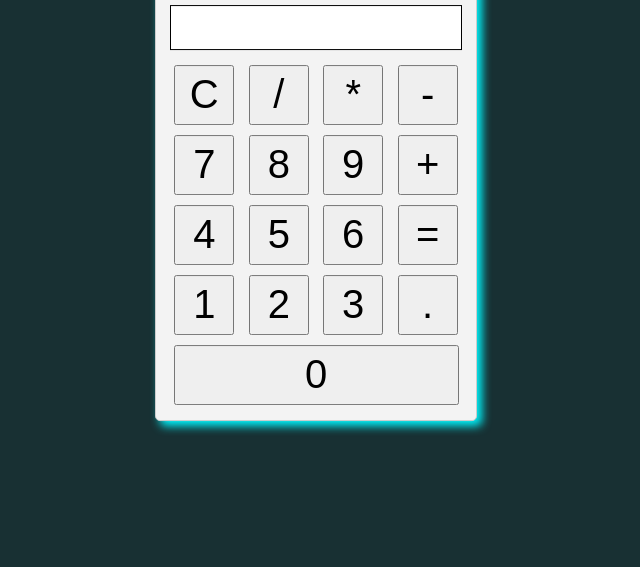
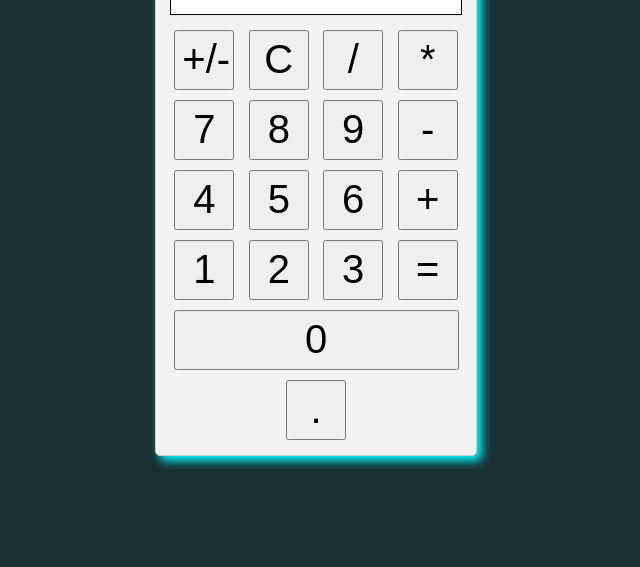
Before and after one commit to Blitzen01/Calculator, a plain HTML site: page index.html in a window 1280 px wide. Shown: the part 233-800 px from the top of the page, without its empty margins (324-964 px from the left). Drawn offline with Linux system fonts and the light colour scheme.

Commit message:
Update index.html

```diff
--- a/index.html
+++ b/index.html
@@ -13,23 +13,24 @@
             <input type="text" id="display" readonly>
         </div>
         <div class="buttons">
+            <button onclick="convertToNegative('-')">+/-</button>
             <button onclick="clearDisplay()">C</button>
             <button onclick="appendToDisplay('/')">/</button>
             <button onclick="appendToDisplay('*')">*</button>
-            <button onclick="appendToDisplay('-')">-</button>
             <button onclick="appendToDisplay('7')">7</button>
             <button onclick="appendToDisplay('8')">8</button>
             <button onclick="appendToDisplay('9')">9</button>
-            <button onclick="appendToDisplay('+')">+</button>
+            <button onclick="appendToDisplay('-')">-</button>
             <button onclick="appendToDisplay('4')">4</button>
             <button onclick="appendToDisplay('5')">5</button>
             <button onclick="appendToDisplay('6')">6</button>
-            <button onclick="calculateResult()">=</button>
+            <button onclick="appendToDisplay('+')">+</button>
             <button onclick="appendToDisplay('1')">1</button>
             <button onclick="appendToDisplay('2')">2</button>
             <button onclick="appendToDisplay('3')">3</button>
+            <button onclick="calculateResult()">=</button>
+            <button id="zero" onclick="appendToDisplay('0')">0</button>
             <button onclick="appendToDisplay('.')">.</button>
-            <button id="zero" onclick="appendToDisplay('0')">0</button>
         </div>
     </div>
 
@@ -42,6 +43,10 @@
             display.value = currentInput;
         }
 
+        function convertToNegative(value) {
+            currentInput = value + currentInput;
+            display.value = currentInput;
+        }
         function clearDisplay() {
             currentInput = '';
             display.value = '';
```
